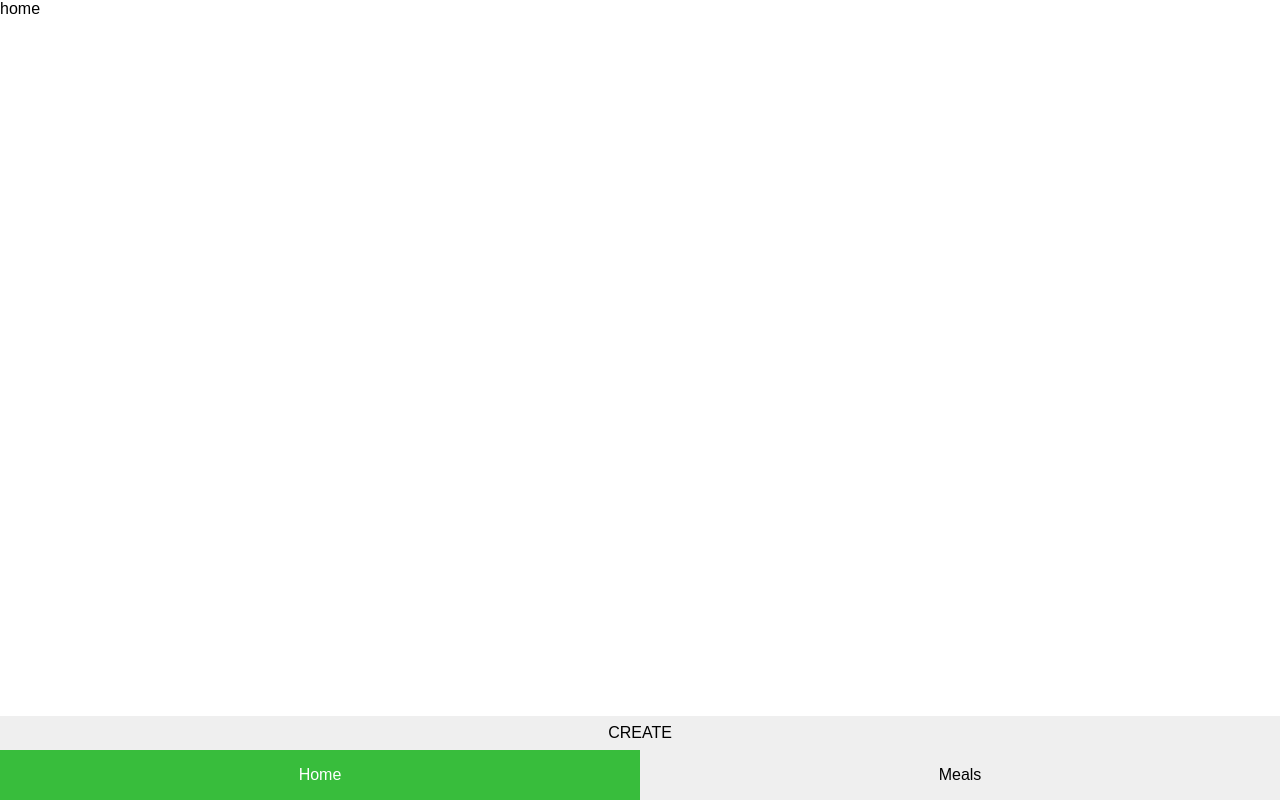
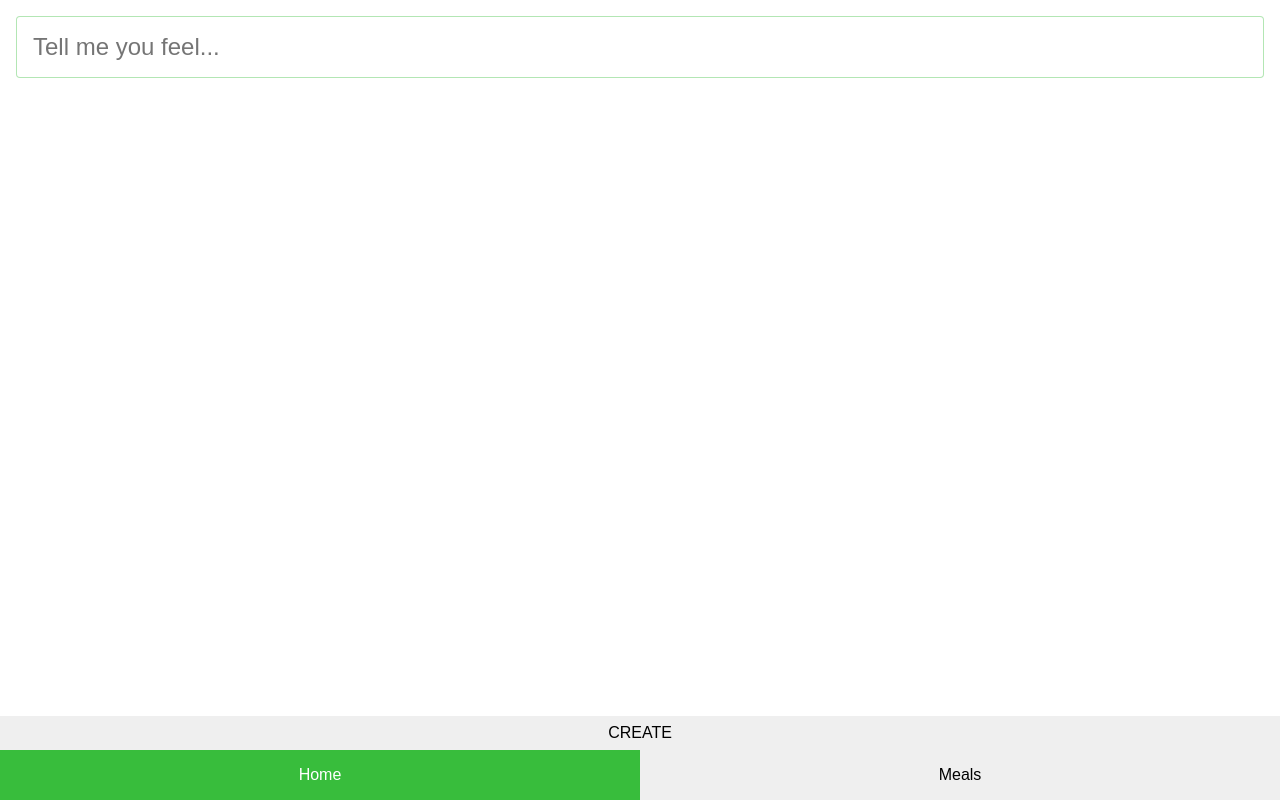
Before and after one commit to chealt/chealt, a React app in the folder packages/ui/: page / in a window 1280 px wide. Built offline with nearby package versions, Linux system fonts and the light colour scheme.

Commit message:
add input component, add feeling input

```diff
--- a/packages/ui/src/components/app.css
+++ b/packages/ui/src/components/app.css
@@ -1,17 +1,21 @@
 :root {
     /* LAYOUT */
-    --grid-size:            4px;
-    --grid-size--large:     calc(var(--grid-size) * 2);
-    --grid-size--xlarge:    calc(var(--grid-size) * 4);
+    --grid-size: 4px;
+    --grid-size--large: calc(var(--grid-size) * 2);
+    --grid-size--xlarge: calc(var(--grid-size) * 4);
+
+    --rounded: 4px;
 
     /* COLORS */
-    --color-brand:          #38bd3c;
-    --color-brand-text:     #fff;
+    --color-brand: #38bd3c;
+    --color-brand-text: #fff;
+    --color-brand--light: #38bd3c61;
 
     /* FONTS */
-    --font-size:            16px;
-    --font-weight:          400;
-    --font-family:          Arial, sans-serif;
+    --font-size: 16px;
+    --font-size--large: 24px;
+    --font-weight: 400;
+    --font-family: Arial, sans-serif;
 }
 
 html,
--- a/packages/ui/src/components/app.jsx
+++ b/packages/ui/src/components/app.jsx
@@ -4,17 +4,15 @@ import { string } from 'prop-types';
 import Meals from './meals/container';
 import NavBar from './views/nav-bar.container';
 import CreateButton from './create-button/container';
+import Input from './form/input';
 
 import './app.css';
 
 const App = ({ currentView }) => (
     <Fragment>
+        <Input type="text" name="feeling" placeholder="Tell me you feel..." />
         <div className="view-container">
-            {currentView === 'meals' && (
-                <Meals />
-            ) || (
-                <div>home</div>
-            )}
+            {(currentView === 'meals' && <Meals />) || <div />}
         </div>
         <CreateButton />
         <NavBar />
--- /dev/null
+++ b/packages/ui/src/components/form/input.css
@@ -0,0 +1,8 @@
+.input {
+    border: 1px solid var(--color-brand--light);
+    border-radius: var(--rounded);
+    margin: var(--grid-size--xlarge);
+    padding: var(--grid-size--xlarge);
+    outline: none;
+    font-size: var(--font-size--large);
+}
--- a/packages/ui/src/components/form/input.jsx
+++ b/packages/ui/src/components/form/input.jsx
@@ -1,7 +1,7 @@
 import React from 'react';
 
-const Input = (props) => (
-    <input {...props} />
-);
+import './input.css';
+
+const Input = props => <input className="input" {...props} />;
 
 export default Input;
```
